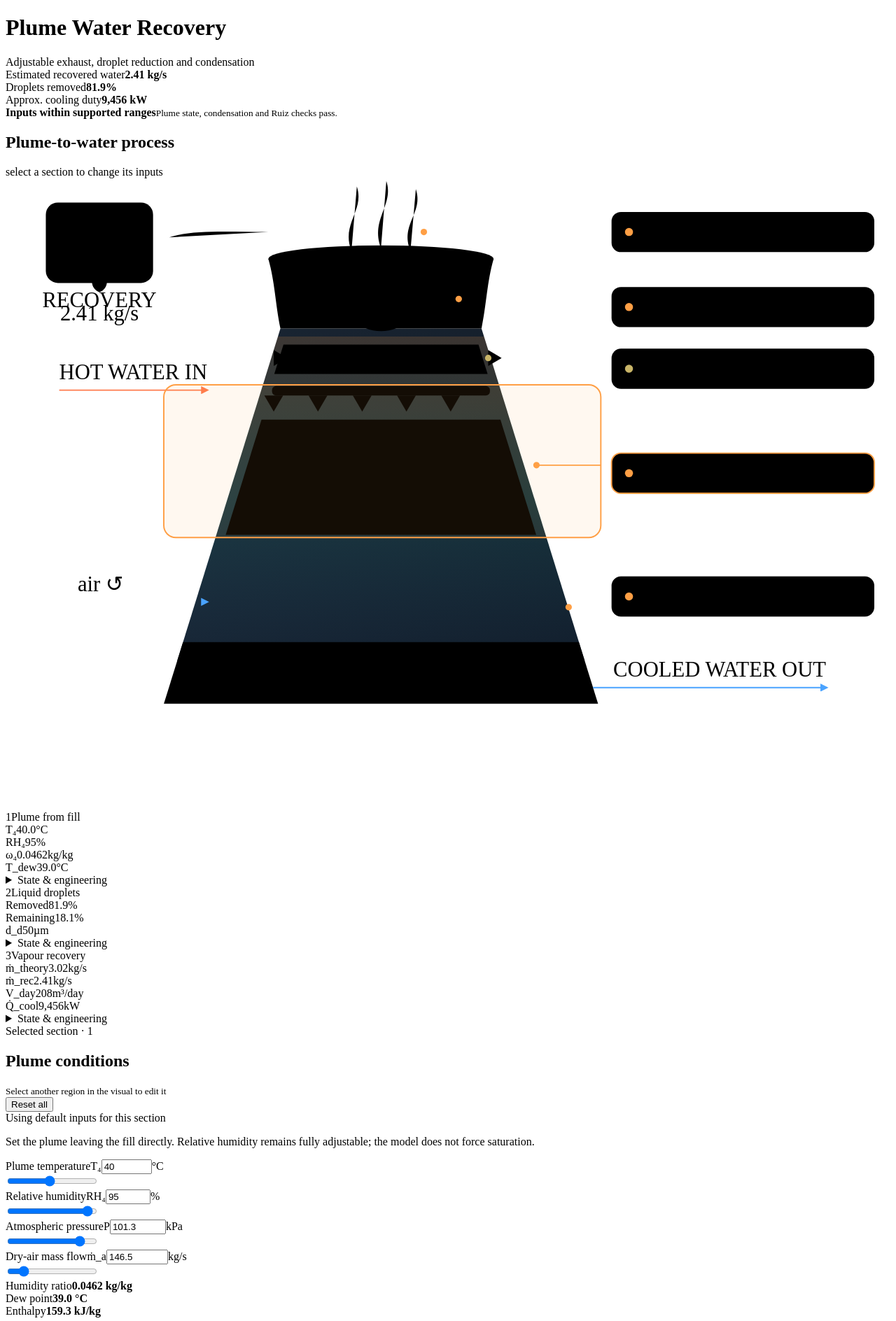
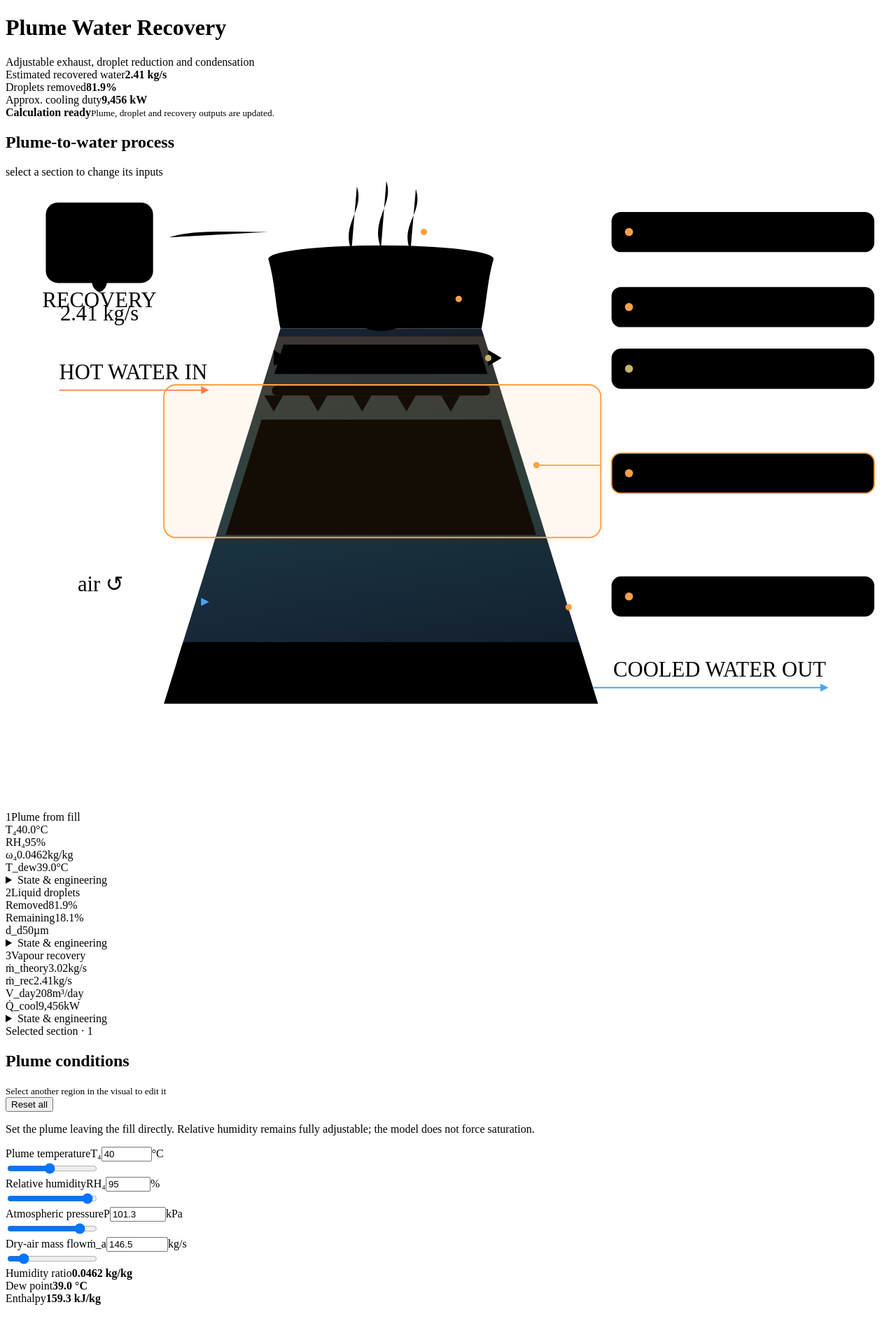
Before and after one commit to nokichy16/CoolingTower_, a React (Vite) app: page / in a window 1280 px wide. Shown: the top 1888 px of the page at 70% size. Built offline with nearby package versions, Linux system fonts and the light colour scheme; the HTML template or start-up script is replaced by a standard one.

Commit message:
Simplify interface and keep source details internal

```diff
--- a/src/App.tsx
+++ b/src/App.tsx
@@ -13,14 +13,17 @@ export default function App() {
 
   const patch = (p: Partial<TowerInputs>) => setInputs((prev) => ({ ...prev, ...p }))
   const reset = () => setInputs(DEFAULT_INPUTS)
-  const firstWarning = results.issues.find((issue) => issue.severity === 'warning')
+  const visibleIssues = results.issues.filter(
+    (issue) => !issue.code.startsWith('ruiz-'),
+  )
+  const firstWarning = visibleIssues.find((issue) => issue.severity === 'warning')
   const statusLevel = firstWarning ? 'warning' : 'valid'
   const statusTitle = firstWarning
     ? firstWarning.title
-    : 'Inputs within supported ranges'
+    : 'Calculation ready'
   const statusDetail = firstWarning
     ? 'The result remains visible; review the warning below.'
-    : 'Plume state, condensation and Ruiz checks pass.'
+    : 'Plume, droplet and recovery outputs are updated.'
 
   return (
     <div className="app">
--- a/src/components/Controls.tsx
+++ b/src/components/Controls.tsx
@@ -1,5 +1,4 @@
 import {
-  DEFAULT_INPUTS,
   type TowerInputs,
   type TowerResults,
 } from '../lib/model'
@@ -21,27 +20,19 @@ const STAGE_META: Record<
   {
     index: string
     name: string
-    dotClass: string
-    keys: (keyof TowerInputs)[]
   }
 > = {
   plume: {
     index: '1',
     name: 'Plume conditions',
-    dotClass: 'dot-plume',
-    keys: ['plumeTemperature', 'plumeRh', 'pressure', 'airMassFlow'],
   },
   droplets: {
     index: '2',
     name: 'Liquid droplets',
-    dotClass: 'dot-droplets',
-    keys: ['eliminatorId', 'dropletDiameter', 'eliminatorVelocity'],
   },
   recovery: {
     index: '3',
     name: 'Vapour recovery',
-    dotClass: 'dot-recovery',
-    keys: ['coolingBelowDewPoint', 'recoveryEfficiency'],
   },
 }
 
@@ -69,17 +60,10 @@ export default function Controls({
 }: ControlsProps) {
   const stage = STAGE_META[selectedStage]
   const eliminator = ELIMINATORS[inputs.eliminatorId]
-  const stageChanged = stage.keys.some(
-    (key) => inputs[key] !== DEFAULT_INPUTS[key],
-  )
   const set =
     (key: keyof TowerInputs) =>
     (value: number) =>
       onChange({ [key]: value } as Partial<TowerInputs>)
-
-  const diameterSupported =
-    inputs.dropletDiameter >= results.droplets.supportedDiameterMin &&
-    inputs.dropletDiameter <= results.droplets.supportedDiameterMax
 
   return (
     <aside className="controls">
@@ -96,16 +80,6 @@ export default function Controls({
         <button className="reset" onClick={onReset}>
           Reset all
         </button>
-      </div>
-
-      <div className={`stage-input-state${stageChanged ? ' is-changed' : ''}`}>
-        <span>
-          <i className={`dot ${stage.dotClass}`} aria-hidden="true" />
-          {stageChanged
-            ? 'This section has changed inputs'
-            : 'Using default inputs for this section'}
-        </span>
-        {stageChanged && <em>Changed</em>}
       </div>
 
       <div className="stage-input-panel" key={selectedStage}>
@@ -177,7 +151,7 @@ export default function Controls({
         {selectedStage === 'droplets' && (
           <>
             <p className="stage-context-note">
-              Droplet size feeds the Ruiz Stokes-number correlation. The result
+              Droplet size feeds the source Stokes-number correlation. The result
               is the percentage of droplets of that representative size removed
               by the selected eliminator.
             </p>
@@ -238,23 +212,6 @@ export default function Controls({
               digits={3}
               onChange={set('eliminatorVelocity')}
             />
-
-            <div
-              className={`support-note${
-                diameterSupported ? ' is-supported' : ' is-warning'
-              }`}
-            >
-              <span>
-                Paper-supported size at this velocity and geometry
-              </span>
-              <strong>
-                {fmt(results.droplets.supportedDiameterMin, 0)}–
-                {fmt(results.droplets.supportedDiameterMax, 0)} µm
-              </strong>
-              <small>
-                Based on 0.2 ≤ St ≤ 2 and the 25 µm measurement floor.
-              </small>
-            </div>
 
             <div className="droplet-reduction">
               <div>
--- a/src/components/ResultPanel.tsx
+++ b/src/components/ResultPanel.tsx
@@ -39,12 +39,15 @@ function recoverySweep(r: TowerResults) {
 
 export default function ResultPanel({ r }: { r: TowerResults }) {
   const data = recoverySweep(r)
+  const visibleIssues = r.issues.filter(
+    (issue) => !issue.code.startsWith('ruiz-'),
+  )
 
   return (
     <div className="results">
-      {r.issues.length > 0 && (
+      {visibleIssues.length > 0 && (
         <div className="result-alerts" role="status">
-          {r.issues.map((issue) => (
+          {visibleIssues.map((issue) => (
             <div
               className={`result-alert is-${issue.severity}`}
               key={issue.code}
@@ -115,7 +118,7 @@ export default function ResultPanel({ r }: { r: TowerResults }) {
             </div>
           </div>
           <p className="card-note">
-            This is the Ruiz single-size collection result. It does not claim a
+            This is a single-size collection result. It does not claim a
             mass-flow reduction for an unknown real droplet-size distribution.
           </p>
         </section>
--- a/src/lib/model.ts
+++ b/src/lib/model.ts
@@ -47,6 +47,7 @@ export interface TowerInputs {
   eliminatorId: EliminatorId
   dropletDiameter: number // representative diameter, µm
   eliminatorVelocity: number // m/s face velocity
+  fanEfficiency: number // 0–1, for the fan power this eliminator costs
 
   // Vapour recovery
   coolingBelowDewPoint: number // K below plume dew point
@@ -73,6 +74,12 @@ export interface TowerResults {
     reductionPct: number
     remainingPct: number
     pressureDrop: number // Pa
+    /**
+     * Fan power attributable to this eliminator alone — the cost of pushing the
+     * plume through its own pressure drop. Not a whole-tower fan duty: nothing
+     * else in this model has a pressure loss to add.
+     */
+    fanPower: number // kW
     equivalentArea: number // m² at the prescribed face velocity
     supportedDiameterMin: number // µm, from St ≥ 0.2 and the 25 µm floor
     supportedDiameterMax: number // µm, from St ≤ 2
@@ -144,6 +151,9 @@ export function solveTower(inputs: TowerInputs): TowerResults {
     rho4 *
     inputs.eliminatorVelocity ** 2
   const equivalentArea = vDot / inputs.eliminatorVelocity
+  // P = V̇·Δp/η. Pressure is not fed back into the psychrometrics: Δp_de is
+  // ~0.04 % of barometric, so the state is evaluated at constant pressure.
+  const fanPower = (vDot * pressureDrop) / inputs.fanEfficiency / 1000
   const supportedDiameter = supportedDropletRange(
     eliminator,
     inputs.eliminatorVelocity,
@@ -216,6 +226,7 @@ export function solveTower(inputs: TowerInputs): TowerResults {
       reductionPct: collection * 100,
       remainingPct: (1 - collection) * 100,
       pressureDrop,
+      fanPower,
       equivalentArea,
       supportedDiameterMin: supportedDiameter.min,
       supportedDiameterMax: supportedDiameter.max,
@@ -245,6 +256,7 @@ export const DEFAULT_INPUTS: TowerInputs = {
   eliminatorId: 'B',
   dropletDiameter: 50,
   eliminatorVelocity: 3,
+  fanEfficiency: 0.65,
 
   coolingBelowDewPoint: 10,
   recoveryEfficiency: 0.8,
--- a/src/lib/stages.ts
+++ b/src/lib/stages.ts
@@ -57,7 +57,7 @@ export function buildStages(r: TowerResults): StageInfo[] {
       name: 'Liquid droplets',
       accent: '#c9b568',
       blurb:
-        'The Ruiz correlation estimates how many droplets of the selected representative size the eliminator collects. This percentage describes liquid-droplet reduction, not water-vapour condensation.',
+        'The selected eliminator estimates how many droplets of the representative size are collected. This percentage describes liquid-droplet reduction, not water-vapour condensation.',
       key: {
         sym: 'Removed',
         value: fmt(r.droplets.reductionPct, 1),
@@ -107,6 +107,11 @@ export function buildStages(r: TowerResults): StageInfo[] {
           sym: 'Δp_de',
           value: fmt(r.droplets.pressureDrop),
           unit: 'Pa',
+        },
+        {
+          sym: 'P_fan',
+          value: fmt(r.droplets.fanPower, 1),
+          unit: 'kW',
         },
         {
           sym: 'A_eq',
--- a/src/styles.css
+++ b/src/styles.css
@@ -229,45 +229,6 @@ button, input, select { font: inherit; }
 }
 .reset:hover { border-color: var(--accent); color: var(--accent); }
 
-.dot { width: 8px; height: 8px; flex: 0 0 auto; border-radius: 50%; }
-.dot-plume { background: var(--amber); }
-.dot-droplets { background: var(--droplet); }
-.dot-recovery { background: var(--blue); }
-
-.stage-input-state {
-  display: flex;
-  align-items: center;
-  justify-content: space-between;
-  gap: 12px;
-  margin-bottom: 10px;
-  padding: 8px 10px;
-  border: 1px solid var(--line);
-  border-radius: 7px;
-  color: var(--text-faint);
-  background: var(--panel-3);
-  font: 9.5px var(--mono);
-}
-
-.stage-input-state > span {
-  display: inline-flex;
-  align-items: center;
-  gap: 7px;
-}
-
-.stage-input-state em {
-  padding: 3px 6px;
-  border: 1px solid color-mix(in srgb, var(--amber) 38%, var(--line));
-  border-radius: 99px;
-  color: var(--amber);
-  background: color-mix(in srgb, var(--amber) 7%, transparent);
-  font: normal 8px var(--mono);
-  text-transform: uppercase;
-}
-
-.stage-input-state.is-changed {
-  border-color: color-mix(in srgb, var(--amber) 35%, var(--line));
-}
-
 .stage-input-panel {
   padding: 14px;
   border: 1px solid var(--line);
@@ -436,29 +397,6 @@ input[type='range']::-moz-range-thumb {
   text-overflow: ellipsis;
 }
 .recovery-state-strip { margin: 0 0 14px; padding: 0; border-top: 0; }
-
-.support-note {
-  display: flex;
-  flex-direction: column;
-  gap: 2px;
-  margin: 4px 0 13px;
-  padding: 9px 10px;
-  border: 1px solid var(--line);
-  border-radius: 7px;
-  background: #0b1118;
-}
-.support-note span {
-  color: var(--text-faint);
-  font-size: 8.5px;
-  text-transform: uppercase;
-  letter-spacing: 0.06em;
-}
-.support-note strong { color: var(--accent); font: 12px var(--mono); }
-.support-note small { color: var(--text-faint); font-size: 9px; line-height: 1.4; }
-.support-note.is-warning {
-  border-color: color-mix(in srgb, var(--amber) 45%, var(--line));
-}
-.support-note.is-warning strong { color: var(--amber); }
 
 .droplet-reduction,
 .recovery-preview {
@@ -1062,15 +1000,6 @@ body { background: var(--bg); }
 }
 .reset:hover { color: #f6f2e8; border-color: var(--text); background: var(--text); }
 
-.stage-input-state {
-  margin-bottom: 18px;
-  padding: 10px 14px;
-  border-color: var(--line);
-  border-radius: 999px;
-  color: var(--text-dim);
-  background: transparent;
-}
-
 .stage-input-panel {
   padding: 20px 0 4px;
   border: 0;
@@ -1139,7 +1068,6 @@ input[type='range']::-moz-range-thumb {
 .derived-strip span { color: var(--text-faint); }
 .derived-strip strong { margin-top: 5px; color: var(--text); font-size: 11px; }
 
-.support-note,
 .droplet-reduction,
 .recovery-preview {
   padding: 14px;
@@ -1147,7 +1075,6 @@ input[type='range']::-moz-range-thumb {
   border-radius: 16px;
   background: transparent;
 }
-.support-note strong { color: #148e7b; }
 .reduction-track { background: rgba(40, 39, 37, 0.18); }
 .reduction-track span { background: var(--amber); }
 .droplet-reduction strong { color: var(--text); font-size: 18px; }
```
